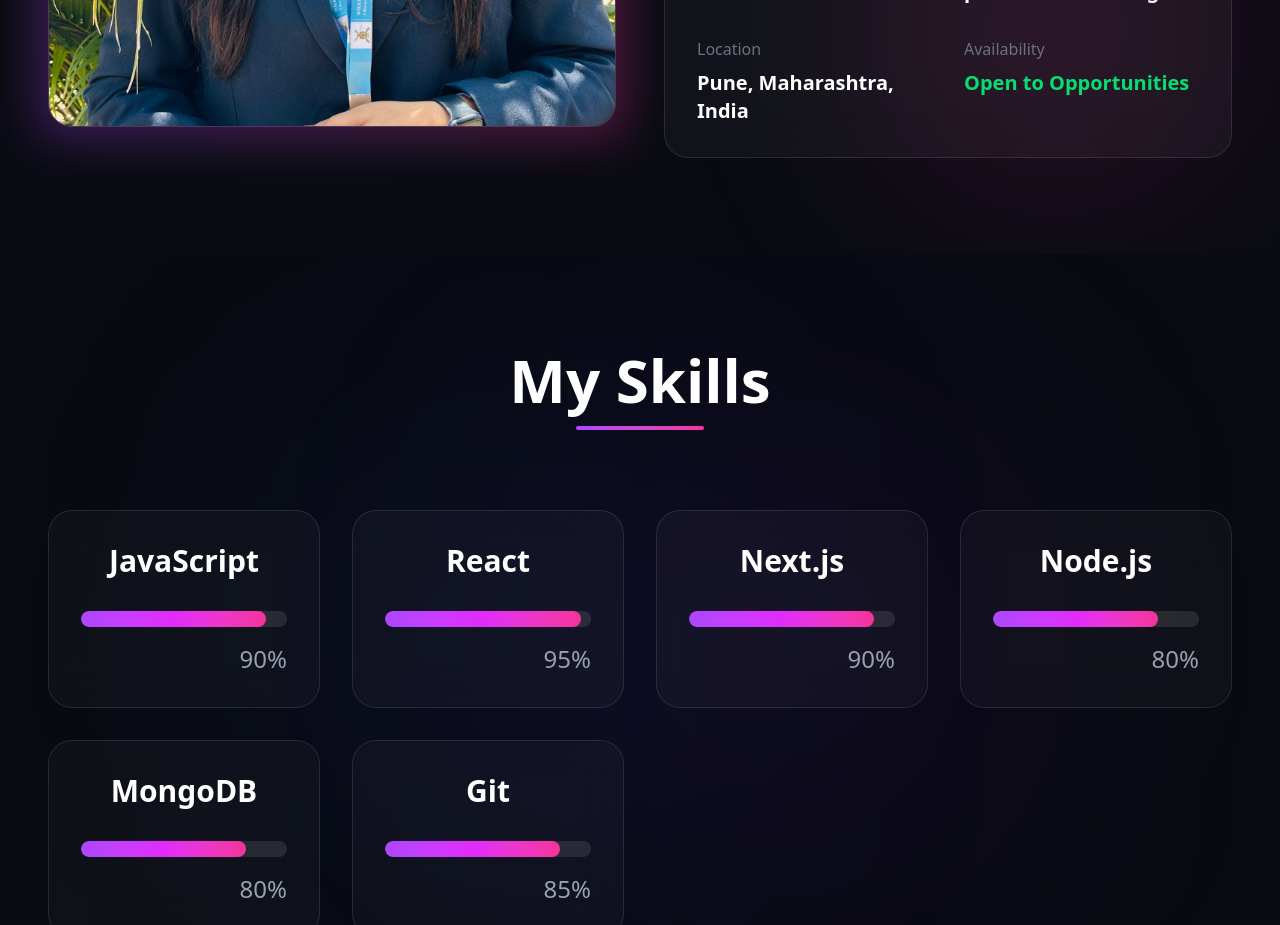
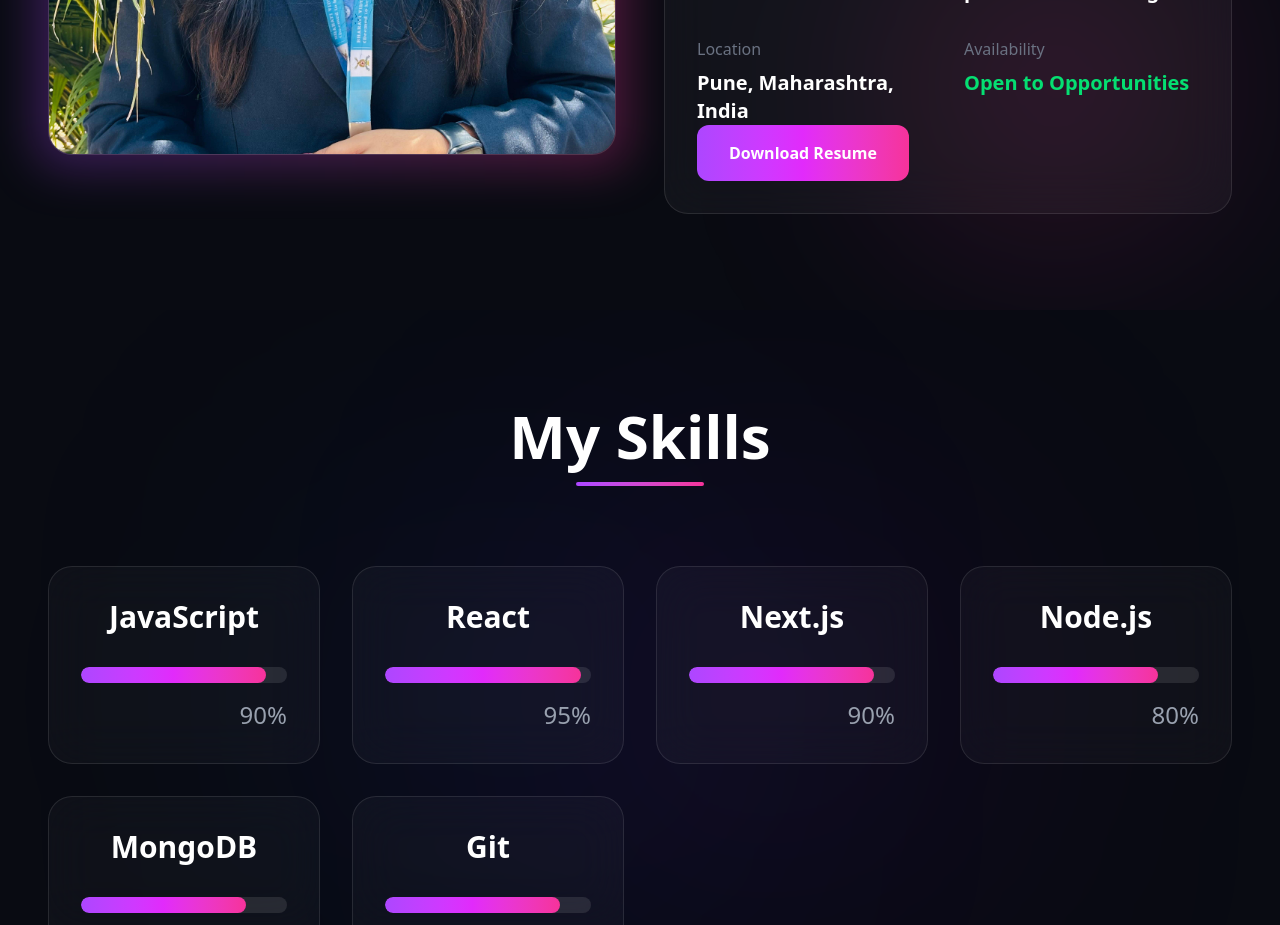
Before and after one commit to pallavi-de/portfolio, a Next.js app: page / in a window 1280 px wide. Shown: the part 1700-2625 px from the top of the page. Built offline with nearby package versions, Linux system fonts and the light colour scheme.

Commit message:
Todays update

```diff
--- a/components/About.jsx
+++ b/components/About.jsx
@@ -108,6 +108,14 @@ export default function About() {
                 </h4>
               </div>
             </div>
+            <a
+  href="https://drive.google.com/uc?export=download&id=1vrHIGbUEH9ip1CZy3ebEWYwYO-hLA6Uv"
+  target="_blank"
+  rel="noopener noreferrer"
+  className="inline-flex items-center gap-3 rounded-xl bg-gradient-to-r from-purple-500 via-fuchsia-500 to-pink-500 px-8 py-4 font-semibold text-white transition hover:scale-105"
+>
+  Download Resume
+</a>
           </motion.div>
         </div>
       </div>
--- a/components/Navbar.jsx
+++ b/components/Navbar.jsx
@@ -43,7 +43,7 @@ export default function Navbar() {
         </ul>
 
         <a
-          href="/resume.pdf"
+          href="/Pal.pdf.pdf"
           className="bg-gradient-to-r from-purple-500 to-pink-500 px-6 py-3 rounded-xl text-white font-semibold hover:scale-105 transition"
         >
           Resume
```
Also changed, not shown: 1 other file (tests, documents, lock files or other folders).
